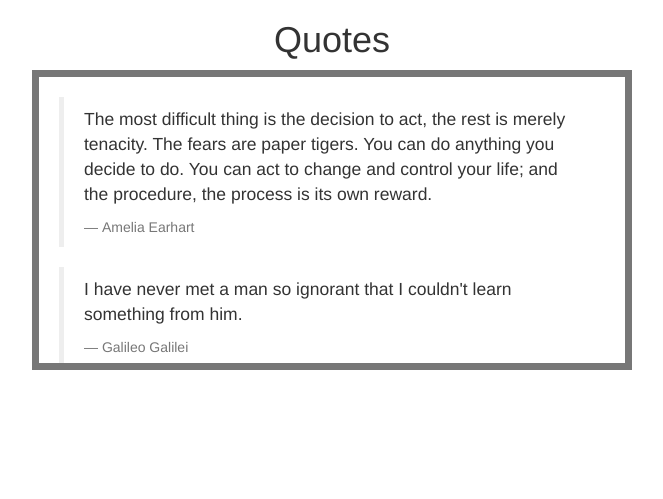
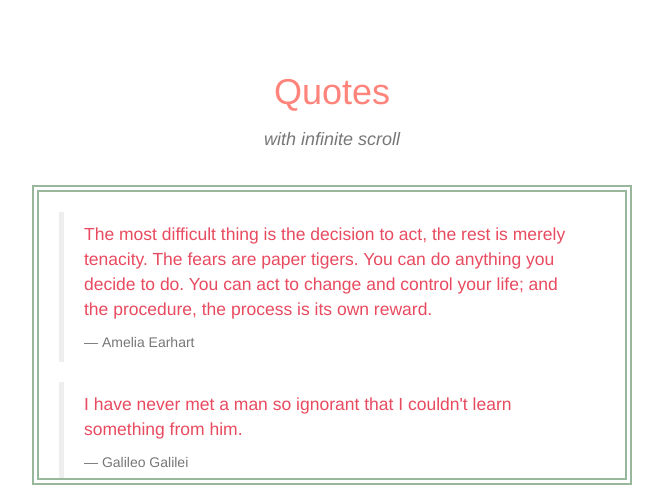
Before and after one commit to erica7/infinite_scroll, a website: page views/index.html in a window 1280 px wide. Shown: the whole page, without its empty margins (308-971 px from the left). Drawn offline with nearby package versions, Linux system fonts and the light colour scheme; files that its build step writes are made by us from their sources; files whose address does not match are found by name.

Commit message:
update styling

```diff
--- a/static/script.js
+++ b/static/script.js
@@ -98,6 +98,7 @@ window.onload = function() {
 
     // if querying a database, use an API call here to grab the next 'segment' of records
     // use a framework to update the DOM as opposed to adding elements in JavaScript, as shown here
+    // display a loading wheel while waiting for request
 
     // for loop iterating across three quotes, starting at the nextItem index
     for (var i = nextItem; i < nextItem + loadIncrement; i++) {
--- a/static/style.css
+++ b/static/style.css
@@ -1,14 +1,24 @@
-body {
-  color: red;
-  font-family: "Gill Sans";
+.title {
+  margin-top: 2em;
+  color: #ff847c;
+}
+
+.subtitle {
+  margin-top: 1em;
+  margin-bottom: 2em;
+  color: #777;
 }
 
 #infinite-list {
   width: 600px;
   height: 300px;
   overflow: auto;
-
   margin: auto;
   padding: 20px;
-  border: 7px solid #777;
+  border: 7px double #99b89b;
 }
+
+
+blockquote, p {
+  color: #e84a5f;
+}
--- a/views/index.html
+++ b/views/index.html
@@ -10,7 +10,8 @@
   <body>
     <div class="container-fluid">
 
-      <h1 class="row text-center">Quotes</h1>
+      <h1 class="row text-center title">Quotes</h1>
+      <h4 class="row text-center subtitle"><em>with infinite scroll</em></h4>
       <ul id="infinite-list" class="row">
       </ul>
 
```
